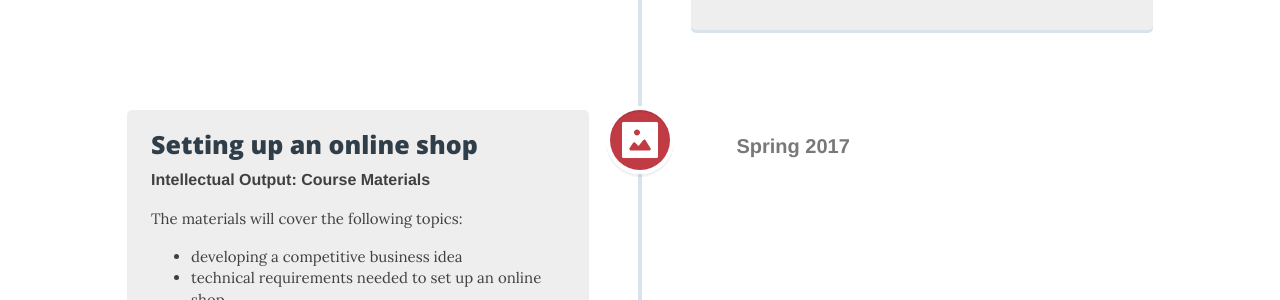
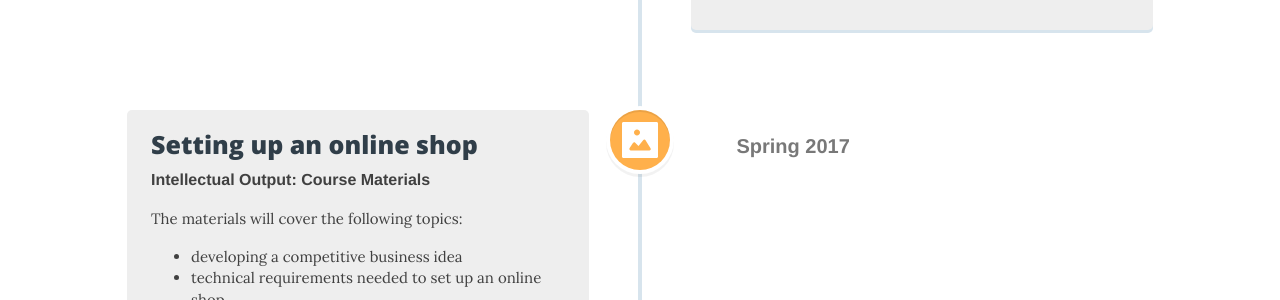
Before and after one commit to fitforecommerce/fitforecommerce.github.io, a Jekyll site: the page built from activities.html, in a window 1280 px wide. Shown: the part 1166-1466 px from the top of the page. Built offline with Jekyll 4.4.1, drawn with Linux system fonts in a browser that asks for light colours; nearby versions of some CDN libraries.

Commit message:
update status

```diff
--- a/activities.html
+++ b/activities.html
@@ -55,7 +55,7 @@ header-img: "img/activities.jpg"
 
 
 	<div class="cd-timeline-block">
-		<div class="cd-timeline-img status-waiting">
+		<div class="cd-timeline-img status-in-progress">
 			<img src="/img/cd-icon-picture.svg" alt="Icon for intellectual output">
 		</div> <!-- cd-timeline-img -->
 
```
